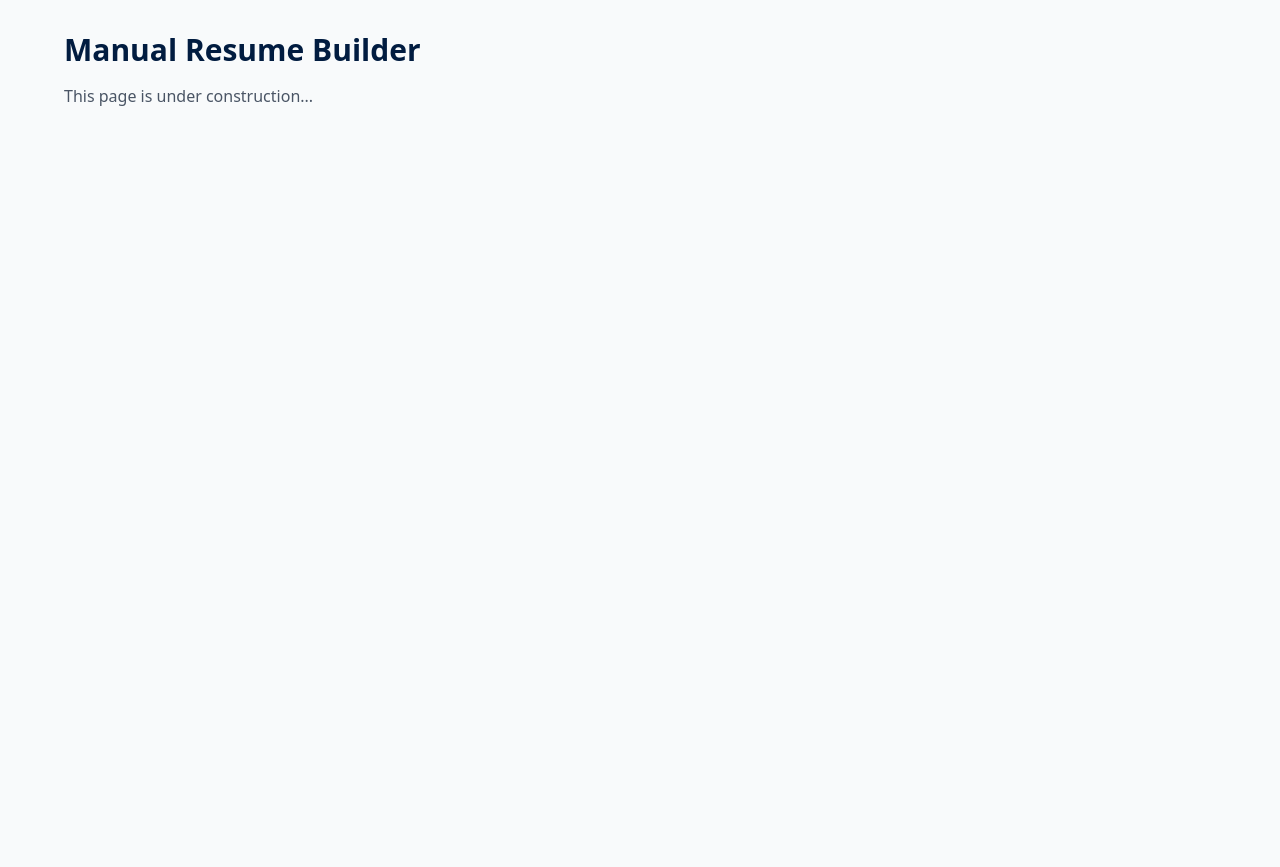
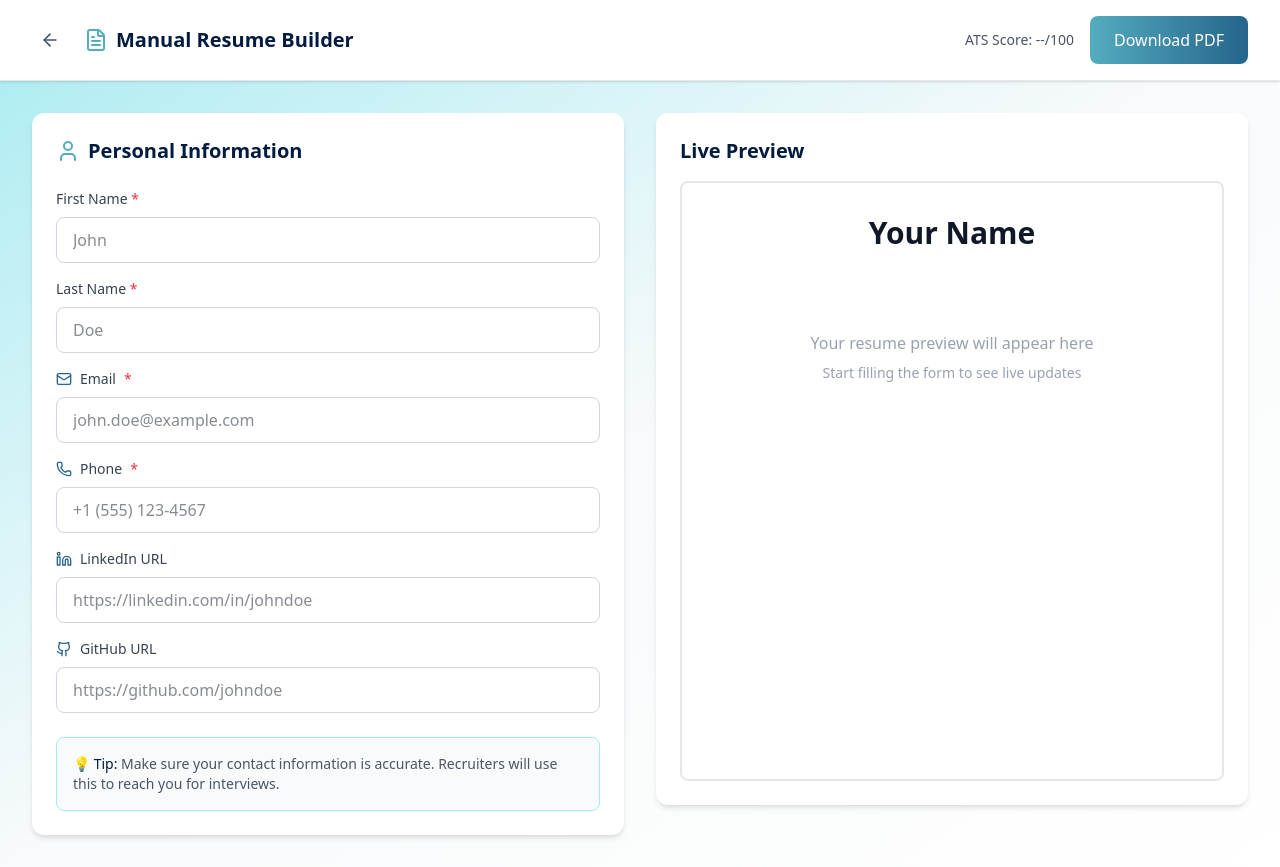
Before and after one commit to MuskanHaryah/Resume-Builder-with-PDF-Export, a React app in the folder frontend/: page /builder/manual in a window 1280 px wide. Before the commit the page ends 800 px from the top, so only its background shows below. Built offline with nearby package versions, Linux system fonts and the light colour scheme; the HTML template or start-up script is replaced by a standard one.

Commit message:
feat: Build PersonalInfo form component with live preview for Manual Builder mode

```diff
--- /dev/null
+++ b/frontend/src/components/manual/PersonalInfoForm.tsx
@@ -0,0 +1,134 @@
+import { User, Mail, Phone, Linkedin, Github } from 'lucide-react';
+import { PersonalInfo } from '../../types/resume';
+
+interface PersonalInfoFormProps {
+  data: PersonalInfo;
+  onChange: (data: PersonalInfo) => void;
+}
+
+const PersonalInfoForm = ({ data, onChange }: PersonalInfoFormProps) => {
+  const handleChange = (field: keyof PersonalInfo, value: string) => {
+    onChange({
+      ...data,
+      [field]: value,
+    });
+  };
+
+  return (
+    <div className="card">
+      <h3 className="text-xl font-bold text-luna-500 mb-6 flex items-center gap-2">
+        <User className="w-6 h-6 text-luna-200" />
+        Personal Information
+      </h3>
+
+      <div className="space-y-4">
+        {/* First Name */}
+        <div>
+          <label htmlFor="firstName" className="block text-sm font-medium text-gray-700 mb-2">
+            First Name <span className="text-red-500">*</span>
+          </label>
+          <input
+            type="text"
+            id="firstName"
+            value={data.firstName}
+            onChange={(e) => handleChange('firstName', e.target.value)}
+            className="input-field"
+            placeholder="John"
+            required
+          />
+        </div>
+
+        {/* Last Name */}
+        <div>
+          <label htmlFor="lastName" className="block text-sm font-medium text-gray-700 mb-2">
+            Last Name <span className="text-red-500">*</span>
+          </label>
+          <input
+            type="text"
+            id="lastName"
+            value={data.lastName}
+            onChange={(e) => handleChange('lastName', e.target.value)}
+            className="input-field"
+            placeholder="Doe"
+            required
+          />
+        </div>
+
+        {/* Email */}
+        <div>
+          <label htmlFor="email" className="block text-sm font-medium text-gray-700 mb-2 flex items-center gap-2">
+            <Mail className="w-4 h-4 text-luna-300" />
+            Email <span className="text-red-500">*</span>
+          </label>
+          <input
+            type="email"
+            id="email"
+            value={data.email}
+            onChange={(e) => handleChange('email', e.target.value)}
+            className="input-field"
+            placeholder="john.doe@example.com"
+            required
+          />
+        </div>
+
+        {/* Phone */}
+        <div>
+          <label htmlFor="phone" className="block text-sm font-medium text-gray-700 mb-2 flex items-center gap-2">
+            <Phone className="w-4 h-4 text-luna-300" />
+            Phone <span className="text-red-500">*</span>
+          </label>
+          <input
+            type="tel"
+            id="phone"
+            value={data.phone}
+            onChange={(e) => handleChange('phone', e.target.value)}
+            className="input-field"
+            placeholder="+1 (555) 123-4567"
+            required
+          />
+        </div>
+
+        {/* LinkedIn */}
+        <div>
+          <label htmlFor="linkedin" className="block text-sm font-medium text-gray-700 mb-2 flex items-center gap-2">
+            <Linkedin className="w-4 h-4 text-luna-300" />
+            LinkedIn URL
+          </label>
+          <input
+            type="url"
+            id="linkedin"
+            value={data.linkedin}
+            onChange={(e) => handleChange('linkedin', e.target.value)}
+            className="input-field"
+            placeholder="https://linkedin.com/in/johndoe"
+          />
+        </div>
+
+        {/* GitHub */}
+        <div>
+          <label htmlFor="github" className="block text-sm font-medium text-gray-700 mb-2 flex items-center gap-2">
+            <Github className="w-4 h-4 text-luna-300" />
+            GitHub URL
+          </label>
+          <input
+            type="url"
+            id="github"
+            value={data.github}
+            onChange={(e) => handleChange('github', e.target.value)}
+            className="input-field"
+            placeholder="https://github.com/johndoe"
+          />
+        </div>
+      </div>
+
+      <div className="mt-6 p-4 bg-luna-50 border border-luna-100 rounded-lg">
+        <p className="text-sm text-gray-600">
+          <span className="font-medium text-luna-500">💡 Tip:</span> Make sure your contact information is accurate.
+          Recruiters will use this to reach you for interviews.
+        </p>
+      </div>
+    </div>
+  );
+};
+
+export default PersonalInfoForm;
--- a/frontend/src/pages/ManualBuilder.tsx
+++ b/frontend/src/pages/ManualBuilder.tsx
@@ -1,10 +1,94 @@
+import { useState } from 'react';
+import { ArrowLeft, FileText } from 'lucide-react';
+import { useNavigate } from 'react-router-dom';
+import PersonalInfoForm from '../components/manual/PersonalInfoForm';
+import { PersonalInfo } from '../types/resume';
+
 const ManualBuilder = () => {
+  const navigate = useNavigate();
+
+  const [personalInfo, setPersonalInfo] = useState<PersonalInfo>({
+    firstName: '',
+    lastName: '',
+    email: '',
+    phone: '',
+    linkedin: '',
+    github: '',
+  });
+
   return (
-    <div className="min-h-screen bg-luna-50 p-8">
-      <div className="container-custom">
-        <h1 className="text-3xl font-bold text-luna-500 mb-4">Manual Resume Builder</h1>
-        <p className="text-gray-600">This page is under construction...</p>
-      </div>
+    <div className="min-h-screen bg-gradient-luna">
+      {/* Header */}
+      <header className="bg-white shadow-sm border-b border-gray-200">
+        <div className="container-custom py-4">
+          <div className="flex items-center justify-between">
+            <div className="flex items-center gap-4">
+              <button
+                onClick={() => navigate('/')}
+                className="p-2 hover:bg-luna-50 rounded-lg transition-colors"
+              >
+                <ArrowLeft className="w-5 h-5 text-gray-600" />
+              </button>
+              <div className="flex items-center gap-2">
+                <FileText className="w-6 h-6 text-luna-200" />
+                <h1 className="text-xl font-bold text-luna-500">Manual Resume Builder</h1>
+              </div>
+            </div>
+
+            <div className="flex items-center gap-4">
+              <span className="text-sm text-gray-600">ATS Score: --/100</span>
+              <button className="btn-primary">
+                Download PDF
+              </button>
+            </div>
+          </div>
+        </div>
+      </header>
+
+      {/* Main Content */}
+      <main className="container-custom py-8">
+        <div className="grid lg:grid-cols-2 gap-8">
+          {/* Left: Form Panel */}
+          <div className="space-y-6">
+            <PersonalInfoForm
+              data={personalInfo}
+              onChange={setPersonalInfo}
+            />
+          </div>
+
+          {/* Right: Preview Panel */}
+          <div className="lg:sticky lg:top-8 h-fit">
+            <div className="card">
+              <h3 className="text-xl font-bold text-luna-500 mb-4">Live Preview</h3>
+              <div className="bg-white border-2 border-gray-200 rounded-lg p-8 min-h-[600px]">
+                {/* Preview Content */}
+                <div className="text-center mb-6">
+                  <h2 className="text-3xl font-bold text-gray-900">
+                    {personalInfo.firstName || 'Your'} {personalInfo.lastName || 'Name'}
+                  </h2>
+                  <div className="mt-2 text-sm text-gray-600 space-y-1">
+                    {personalInfo.email && <p>{personalInfo.email}</p>}
+                    {personalInfo.phone && <p>{personalInfo.phone}</p>}
+                    {personalInfo.linkedin && (
+                      <p className="truncate">{personalInfo.linkedin}</p>
+                    )}
+                    {personalInfo.github && (
+                      <p className="truncate">{personalInfo.github}</p>
+                    )}
+                  </div>
+                </div>
+
+                {!personalInfo.firstName && !personalInfo.email && (
+                  <div className="text-center text-gray-400 mt-20">
+                    <p>Your resume preview will appear here</p>
+                    <p className="text-sm mt-2">Start filling the form to see live updates</p>
+                  </div>
+                )}
+              </div>
+            </div>
+          </div>
+        </div>
+      </main>
     </div>
   );
 };
--- /dev/null
+++ b/frontend/src/types/resume.ts
@@ -0,0 +1,12 @@
+export interface PersonalInfo {
+  firstName: string;
+  lastName: string;
+  email: string;
+  phone: string;
+  linkedin: string;
+  github: string;
+}
+
+export interface ResumeData {
+  personalInfo: PersonalInfo;
+}
```
